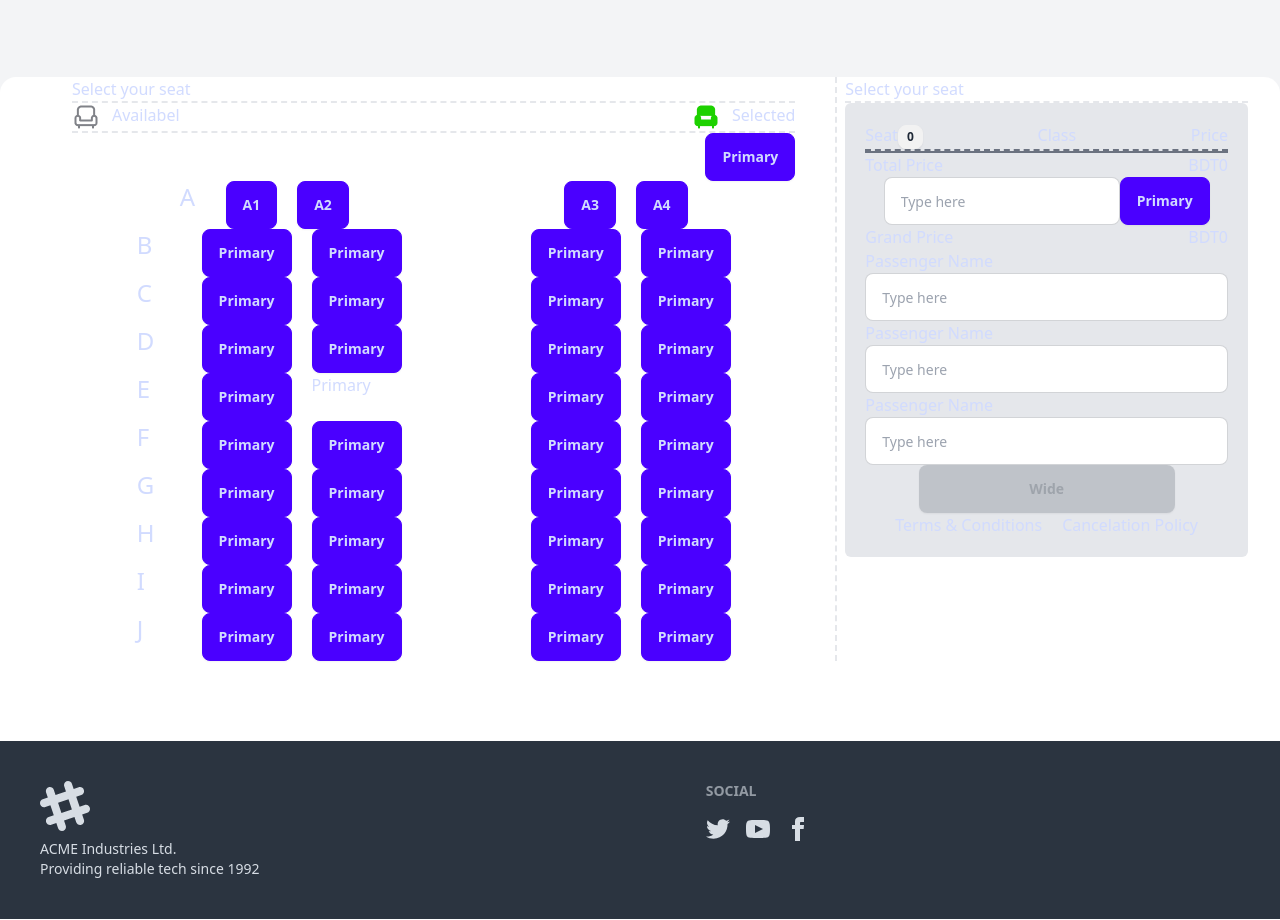
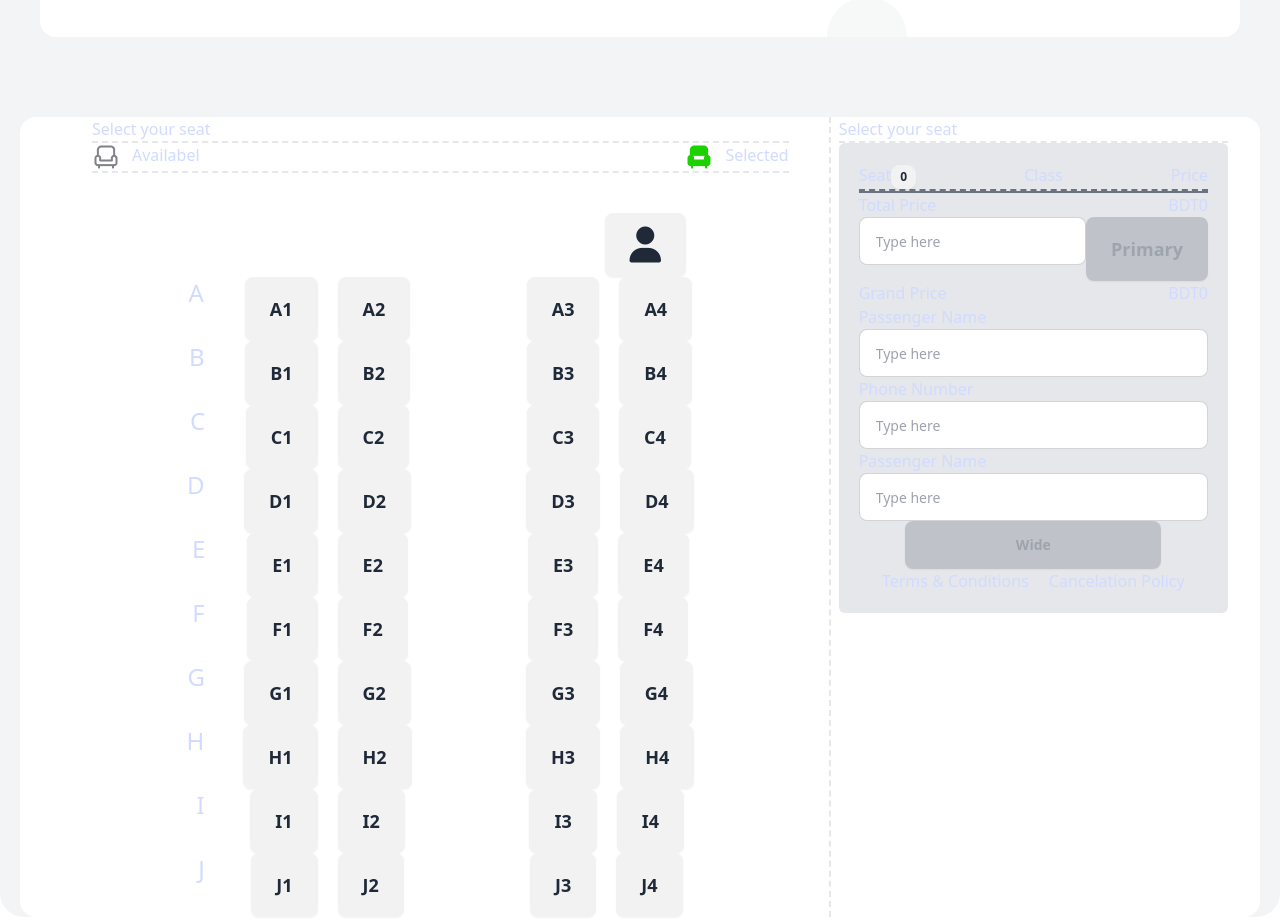
Before and after one commit to Ukasha-hub/smart-ticket, a plain HTML site: page index.html in a window 1280 px wide. Shown: the part 1810-2730 px from the top of the page. Drawn offline with nearby package versions, Linux system fonts and the light colour scheme.

Commit message:
javascript almost done

```diff
--- a/index.html
+++ b/index.html
@@ -16,11 +16,17 @@
 
         #ticket-info{
 
-          grid-template-rows: 1fr 1fr 1fr;
+          grid-template-rows: 40% 10% 40%;
         }
 
         #divider{
-          transform: rotate(90deg)
+          display: none;
+        }
+
+        #seatbook{
+          grid-template-rows: 50% 50%;
+          gap: 40px;
+
         }
 
        }
@@ -70,7 +76,7 @@
         <h1 class="mb-5 text-7xl font-bold">P Paribahan</h1>
         <p class="mb-5">Provident cupiditate voluptatem et in. Quaerat fugiat ut assumenda excepturi exercitationem quasi. In deleniti eaque aut repudiandae et a id nisi.</p>
         <form action="#ticket" id="trans-button" onclick="transition()">
-          <input  type="submit"  class="btn btn-primary"></input>
+          <input  type="submit"  class="btn btn-xs sm:btn-sm md:btn-md lg:btn-lg"></input>
         </form>
 
       </div>
@@ -120,7 +126,7 @@
     </div>
    <!--Ticket info------------------------------------------------>
     <div class="" id="ticket">
-      <div class="card min-w-screen    bg-white text-primary-content mx-20">
+      <div class="card min-w-screen    bg-white text-primary-content lg:m-10">
         <div class="card-body grid lg:grid-flow-row grid-flow-col  py-0 " id="ticket-info" style="grid-template-columns: 4fr 1fr 1fr;">
           <div class="px-10">
             <div class="flex flex-row justify-between ">
@@ -132,7 +138,7 @@
                 </div>
               </div>
               <div>
-                <button class="btn btn-primary" id="left">40</button>
+                <button class="btn btn-xs sm:btn-sm md:btn-md lg:btn-lg" id="left">40</button>
               </div>
             </div>
             <div class="bg-gray-200 rounded-md p-5">
@@ -145,9 +151,9 @@
                 <div><h1>9:00 PM</h1></div>
               </div>
               <div class="flex flex-row justify-between ">
-                <div><button class="btn btn-primary">Primary</button></div>
-                <div><button class="btn btn-primary">Primary</button></div>
-                <div><button class="btn btn-primary">Primary</button></div>
+                <div><button class="btn btn-xs sm:btn-sm md:btn-md lg:btn-lg">Primary</button></div>
+                <div><button class="btn btn-xs sm:btn-sm md:btn-md lg:btn-lg">Primary</button></div>
+                <div><button class="btn btn-xs sm:btn-sm md:btn-md lg:btn-lg">Primary</button></div>
               </div>
             </div>
           </div>
@@ -164,11 +170,11 @@
 
       </div>
     </div>
-
+<!--seat boooooking-->
     <div class="mt-20">
-      <div class="card min-w-screen lg:min-w-0.5   bg-white text-primary-content ">
-        <div class="card-body grid grid-flow-row  py-0 " style="grid-template-columns: 4fr 2fr ;">
-          <div class="px-10 border-r-2 border-dashed">
+      <div class="card min-w-screen lg:mx-5   bg-white text-primary-content " >
+        <div class="card-body grid grid-flow-col lg:grid-flow-row  py-0 " id="seatbook" style="grid-template-columns: 4fr 2fr ;">
+          <div class="px-10 lg:border-r-2 lg:border-dashed">
             <div >
               <h1>Select your seat</h1>
             </div>
@@ -185,120 +191,127 @@
 
 
             </div>
-            <div class=" ">
+            <div class="px-0 ">
+              <div id="limit-alert" class=" bg-red-400 text-lg flex justify-center">
 
-              <div class="flex flex-row justify-end ">
-                <div><button class="btn btn-primary">Primary</button></div>
               </div>
 
-              <div class="flex flex-row justify-around">
+              <div class="flex flex-row justify-evenly gap-10 lg:gap-0 mt-10" >
+                <div><button class="hidden btn btn-xs sm:btn-sm md:btn-md lg:btn-lg">Primary</button></div>
+                <div><button class="hidden btn btn-xs sm:btn-sm md:btn-md lg:btn-lg">Primary</button></div>
+                <div><button class="hidden btn btn-xs sm:btn-sm md:btn-md lg:btn-lg">Primary</button></div>
+                <div><button class="hidden btn btn-xs sm:btn-sm md:btn-md lg:btn-lg">Primary</button></div>
+                <div><button class="btn btn-xs sm:btn-sm md:btn-md lg:btn-lg"><i class="fa-solid fa-user fa-2xl"></i></button></div>
+              </div>
+
+              <div class="flex flex-row justify-evenly gap-5">
                 <div class="grid grid-flow-row gap-5" style="grid-template-columns: 1fr 2fr 2fr;">
                   <div class="text-2xl">A</div>
-                  <div ><button .="selectSeat()"   class="btn btn-primary seat">A1</button></div>
-                  <div><button .   class="btn btn-primary seat">A2</button></div>
+                  <div ><button    class="btn btn-xs sm:btn-sm md:btn-md lg:btn-lg  seat">A1</button></div>
+                  <div><button .   class="btn btn-xs sm:btn-sm md:btn-md lg:btn-lg seat">A2</button></div>
                 </div>
                 <div class="grid grid-flow-row gap-5" style="grid-template-columns: 2fr 2fr;">
-                  <div><button .   class="btn btn-primary seat">A3</button></div>
-                  <div><button .   class="btn btn-primary seat">A4</button></div>
+                  <div><button .   class="btn btn-xs sm:btn-sm md:btn-md lg:btn-lg seat">A3</button></div>
+                  <div><button .   class="btn btn-xs sm:btn-sm md:btn-md lg:btn-lg seat">A4</button></div>
                 </div>
               </div>
-              <div class="flex flex-row justify-around">
+              <div class="flex flex-row justify-evenly gap-5">
                 <div class="grid grid-flow-row gap-5" style="grid-template-columns: 1fr 2fr 2fr;">
                   <div class="text-2xl">B</div>
-                  <div><button .   class="btn btn-primary seat">Primary</button></div>
-                  <div><button .  class="btn btn-primary seat">Primary</button></div>
+                  <div><button .   class="btn btn-xs sm:btn-sm md:btn-md lg:btn-lg seat">B1</button></div>
+                  <div><button .  class="btn btn-xs sm:btn-sm md:btn-md lg:btn-lg seat">B2</button></div>
                 </div>
                 <div class="grid grid-flow-row gap-5" style="grid-template-columns: 2fr 2fr;">
-                  <div><button .   class="btn btn-primary seat">Primary</button></div>
-                  <div><button .   class="btn btn-primary seat">Primary</button></div>
+                  <div><button .   class="btn btn-xs sm:btn-sm md:btn-md lg:btn-lg seat">B3</button></div>
+                  <div><button .   class="btn btn-xs sm:btn-sm md:btn-md lg:btn-lg seat">B4</button></div>
                 </div>
               </div>
-              <div class="flex flex-row justify-around">
+              <div class="flex flex-row justify-evenly gap-5">
                 <div class="grid grid-flow-row gap-5" style="grid-template-columns: 1fr 2fr 2fr;">
                   <div class="text-2xl">C</div>
-                  <div><button .    class="btn btn-primary seat">Primary</button></div>
-                  <div><button .  class="btn btn-primary seat">Primary</button></div>
+                  <div><button .    class="btn btn-xs sm:btn-sm md:btn-md lg:btn-lg seat">C1</button></div>
+                  <div><button .  class="btn btn-xs sm:btn-sm md:btn-md lg:btn-lg seat">C2</button></div>
                 </div>
                 <div class="grid grid-flow-row gap-5" style="grid-template-columns: 2fr 2fr;">
-                  <div><button .   class="btn btn-primary seat">Primary</button></div>
-                  <div><button .   class="btn btn-primary seat">Primary</button></div>
+                  <div><button .   class="btn btn-xs sm:btn-sm md:btn-md lg:btn-lg seat">C3</button></div>
+                  <div><button .   class="btn btn-xs sm:btn-sm md:btn-md lg:btn-lg seat">C4</button></div>
                 </div>
               </div>
-              <div class="flex flex-row justify-around">
+              <div class="flex flex-row justify-evenly gap-5">
                 <div class="grid grid-flow-row gap-5" style="grid-template-columns: 1fr 2fr 2fr;">
                   <div class="text-2xl">D</div>
-                  <div><button .  class="btn btn-primary seat">Primary</button></div>
-                  <div><button .  class="btn btn-primary seat">Primary</button></div>
+                  <div><button .  class="btn btn-xs sm:btn-sm md:btn-md lg:btn-lg seat">D1</button></div>
+                  <div><button .  class="btn btn-xs sm:btn-sm md:btn-md lg:btn-lg seat">D2</button></div>
                 </div>
                 <div class="grid grid-flow-row gap-5" style="grid-template-columns: 2fr 2fr;">
-                  <div><button .  class="btn btn-primary seat">Primary</button></div>
-                  <div><button .  class="btn btn-primary seat">Primary</button></div>
+                  <div><button .  class="btn btn-xs sm:btn-sm md:btn-md lg:btn-lg seat">D3</button></div>
+                  <div><button .  class="btn btn-xs sm:btn-sm md:btn-md lg:btn-lg seat">D4</button></div>
                 </div>
               </div>
-              <div class="flex flex-row justify-around">
+              <div class="flex flex-row justify-evenly gap-5">
                 <div class="grid grid-flow-row gap-5" style="grid-template-columns: 1fr 2fr 2fr;">
                   <div class="text-2xl">E</div>
-                  <div><button .  class="btn btn-primary seat">Primary</button></div>
-                  <div><button . class="seat" class="btn btn-primary">Primary</button></div>
+                  <div><button .  class="btn btn-xs sm:btn-sm md:btn-md lg:btn-lg seat">E1</button></div>
+                  <div><button  class="btn btn-xs sm:btn-sm md:btn-md lg:btn-lg">E2</button></div>
                 </div>
                 <div class="grid grid-flow-row gap-5" style="grid-template-columns: 2fr 2fr;">
-                  <div><button .  class="btn btn-primary seat">Primary</button></div>
-                  <div><button . class ="btn btn-primary seat">Primary</button></div>
+                  <div><button .  class="btn btn-xs sm:btn-sm md:btn-md lg:btn-lg seat">E3</button></div>
+                  <div><button . class ="btn btn-xs sm:btn-sm md:btn-md lg:btn-lg seat">E4</button></div>
                 </div>
               </div>
-              <div class="flex flex-row justify-around">
+              <div class="flex flex-row justify-evenly gap-5">
                 <div class="grid grid-flow-row gap-5" style="grid-template-columns: 1fr 2fr 2fr;">
                   <div class="text-2xl">F</div>
-                  <div><button  class="btn btn-primary seat">Primary</button></div>
-                  <div><button   class="btn btn-primary seat">Primary</button></div>
+                  <div><button  class="btn btn-xs sm:btn-sm md:btn-md lg:btn-lg seat">F1</button></div>
+                  <div><button   class="btn btn-xs sm:btn-sm md:btn-md lg:btn-lg seat">F2</button></div>
                 </div>
                 <div class="grid grid-flow-row gap-5" style="grid-template-columns: 2fr 2fr;">
-                  <div><button   class="btn btn-primary seat">Primary</button></div>
-                  <div><button   class="btn btn-primary seat">Primary</button></div>
+                  <div><button   class="btn btn-xs sm:btn-sm md:btn-md lg:btn-lg seat">F3</button></div>
+                  <div><button   class="btn btn-xs sm:btn-sm md:btn-md lg:btn-lg seat">F4</button></div>
                 </div>
               </div>
-              <div class="flex flex-row justify-around">
+              <div class="flex flex-row justify-evenly gap-5">
                 <div class="grid grid-flow-row gap-5" style="grid-template-columns: 1fr 2fr 2fr;">
                   <div class="text-2xl">G</div>
-                  <div><button . id="G1" class="btn btn-primary">Primary</button></div>
-                  <div><button . id="G2" class="btn btn-primary">Primary</button></div>
+                  <div><button . id="G1" class="btn btn-xs sm:btn-sm md:btn-md lg:btn-lg seat">G1</button></div>
+                  <div><button . id="G2" class="btn btn-xs sm:btn-sm md:btn-md lg:btn-lg seat">G2</button></div>
                 </div>
                 <div class="grid grid-flow-row gap-5" style="grid-template-columns: 2fr 2fr;">
-                  <div><button . id="G3" class="btn btn-primary">Primary</button></div>
-                  <div><button . id="G4" class="btn btn-primary">Primary</button></div>
+                  <div><button . id="G3" class="btn btn-xs sm:btn-sm md:btn-md lg:btn-lg seat">G3</button></div>
+                  <div><button . id="G4" class="btn btn-xs sm:btn-sm md:btn-md lg:btn-lg seat">G4</button></div>
                 </div>
               </div>
-              <div class="flex flex-row justify-around">
+              <div class="flex flex-row justify-evenly gap-5">
                 <div class="grid grid-flow-row gap-5" style="grid-template-columns: 1fr 2fr 2fr;">
                   <div class="text-2xl">H</div>
-                  <div><button . id="H1" class="btn btn-primary">Primary</button></div>
-                  <div><button . id="H2" class="btn btn-primary">Primary</button></div>
+                  <div><button . id="H1" class="btn btn-xs sm:btn-sm md:btn-md lg:btn-lg seat">H1</button></div>
+                  <div><button . id="H2" class="btn btn-xs sm:btn-sm md:btn-md lg:btn-lg seat">H2</button></div>
                 </div>
                 <div class="grid grid-flow-row gap-5" style="grid-template-columns: 2fr 2fr;">
-                  <div><button . id="H3" class="btn btn-primary">Primary</button></div>
-                  <div><button . id="H4" class="btn btn-primary">Primary</button></div>
+                  <div><button . id="H3" class="btn btn-xs sm:btn-sm md:btn-md lg:btn-lg seat">H3</button></div>
+                  <div><button . id="H4" class="btn btn-xs sm:btn-sm md:btn-md lg:btn-lg seat">H4</button></div>
                 </div>
               </div>
-              <div class="flex flex-row justify-around">
+              <div class="flex flex-row justify-evenly gap-5">
                 <div class="grid grid-flow-row gap-5" style="grid-template-columns: 1fr 2fr 2fr;">
                   <div class="text-2xl">I</div>
-                  <div><button . id="I1" class="btn btn-primary">Primary</button></div>
-                  <div><button . id="I2" class="btn btn-primary">Primary</button></div>
+                  <div><button . id="I1" class="btn btn-xs sm:btn-sm md:btn-md lg:btn-lg  seat">I1</button></div>
+                  <div><button . id="I2" class="btn btn-xs sm:btn-sm md:btn-md lg:btn-lg seat">I2</button></div>
                 </div>
                 <div class="grid grid-flow-row gap-5" style="grid-template-columns: 2fr 2fr;">
-                  <div><button . id="I3" class="btn btn-primary">Primary</button></div>
-                  <div><button . id="I4" class="btn btn-primary">Primary</button></div>
+                  <div><button . id="I3" class="btn btn-xs sm:btn-sm md:btn-md lg:btn-lg seat">I3</button></div>
+                  <div><button . id="I4" class="btn btn-xs sm:btn-sm md:btn-md lg:btn-lg seat">I4</button></div>
                 </div>
               </div>
-              <div class="flex flex-row justify-around">
+              <div class="flex flex-row justify-evenly gap-5">
                 <div class="grid grid-flow-row gap-5" style="grid-template-columns: 1fr 2fr 2fr;">
                   <div class="text-2xl">J</div>
-                  <div><button . id="J1" class="btn btn-primary">Primary</button></div>
-                  <div><button . id="J2" class="btn btn-primary">Primary</button></div>
+                  <div><button . id="J1" class="btn btn-xs sm:btn-sm md:btn-md lg:btn-lg seat">J1</button></div>
+                  <div><button . id="J2" class="btn btn-xs sm:btn-sm md:btn-md lg:btn-lg seat">J2</button></div>
                 </div>
                 <div class="grid grid-flow-row gap-5" style="grid-template-columns: 2fr 2fr;">
-                  <div><button . id="J3" class="btn btn-primary">Primary</button></div>
-                  <div><button . id="J4" class="btn btn-primary">Primary</button></div>
+                  <div><button . id="J3" class="btn btn-xs sm:btn-sm md:btn-md lg:btn-lg seat">J3</button></div>
+                  <div><button . id="J4" class="btn btn-xs sm:btn-sm md:btn-md lg:btn-lg seat">J4</button></div>
                 </div>
               </div>
 
@@ -325,11 +338,12 @@
               </div>
               <div class="flex flex-row justify-center">
                 <div>
-                  <input type="text" placeholder="Type here" class="input input-bordered input-md w-[100%] max-w-sx" />
+                  <input id="code" type="text" placeholder="Type here" class="input input-bordered input-md w-[100%] max-w-sx" />
                 </div>
                 <div>
-                  <button class="btn btn-primary">Primary</button>
+                  <button id="promo-button" disabled class="btn btn-xs sm:btn-sm md:btn-md lg:btn-lg">Primary</button>
                 </div>
+                <div id="promo-result" class="hidden bg-green-300 text-white text-3xl font-extrabold">Discount Activated</div>
               </div>
               <div class="flex flex-row justify-between ">
                 <div><h1>Grand Price</h1></div>
@@ -338,12 +352,12 @@
               <div>
                 <h1>Passenger Name</h1>
                 <input type="text" placeholder="Type here" class="input input-bordered input-md w-[100%] max-w-sx" />
-                <h1>Passenger Name</h1>
-                <input type="text" placeholder="Type here" class="input input-bordered input-md w-[100%] max-w-sx" />
+                <h1>Phone Number</h1>
+                <input id="phone" type="tel" placeholder="Type here" class="input input-bordered input-md w-[100%] max-w-sx" />
                 <h1>Passenger Name</h1>
                 <input type="text" placeholder="Type here" class="input input-bordered input-md w-[100%] max-w-sx" />
                 <div class="flex justify-center">
-                  <div><button disabled class="btn btn-wide">Wide</button></div>
+                  <div><button id="submit" disabled class="btn btn-wide">Wide</button></div>
                 </div>
                 <div class="flex flex-row justify-center gap-5">
                   <div><a style="" href=""></a>Terms & Conditions</div>
```
Also changed, not shown: script.js (+126 -7 lines).
